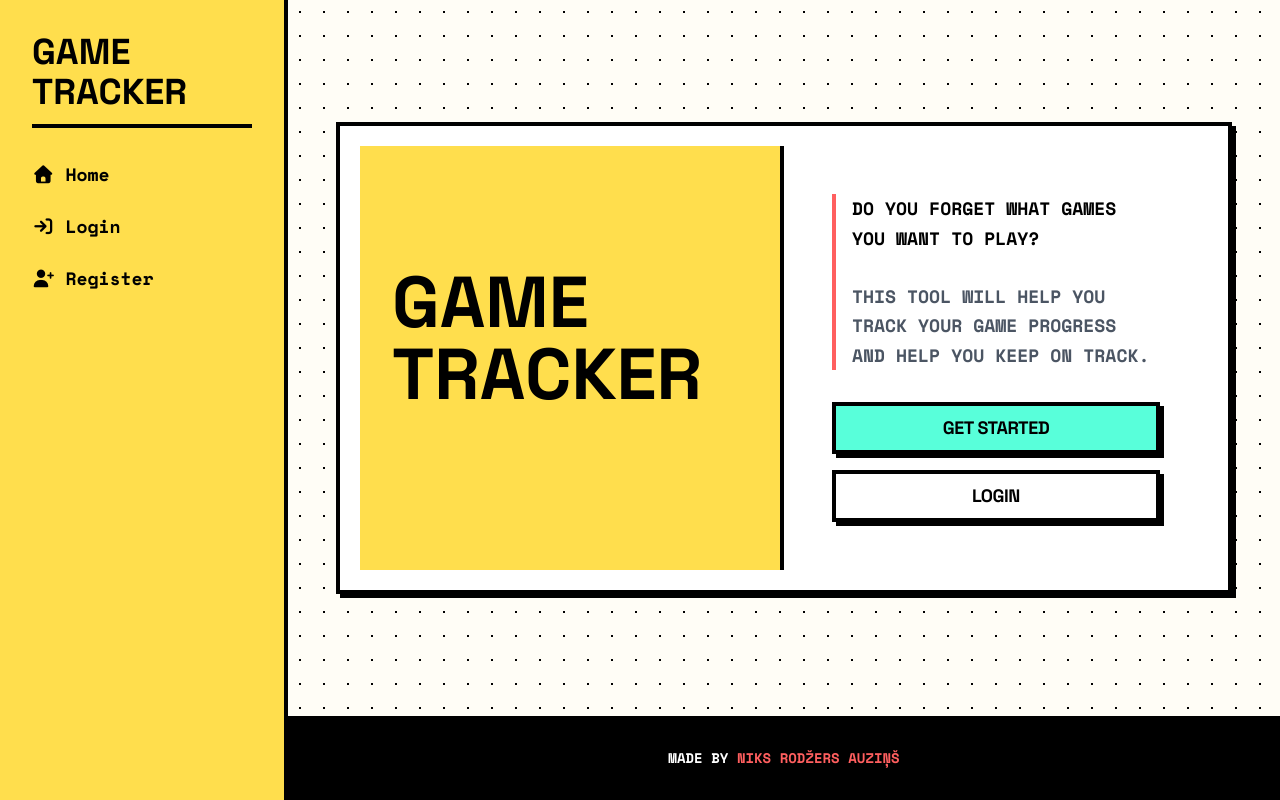
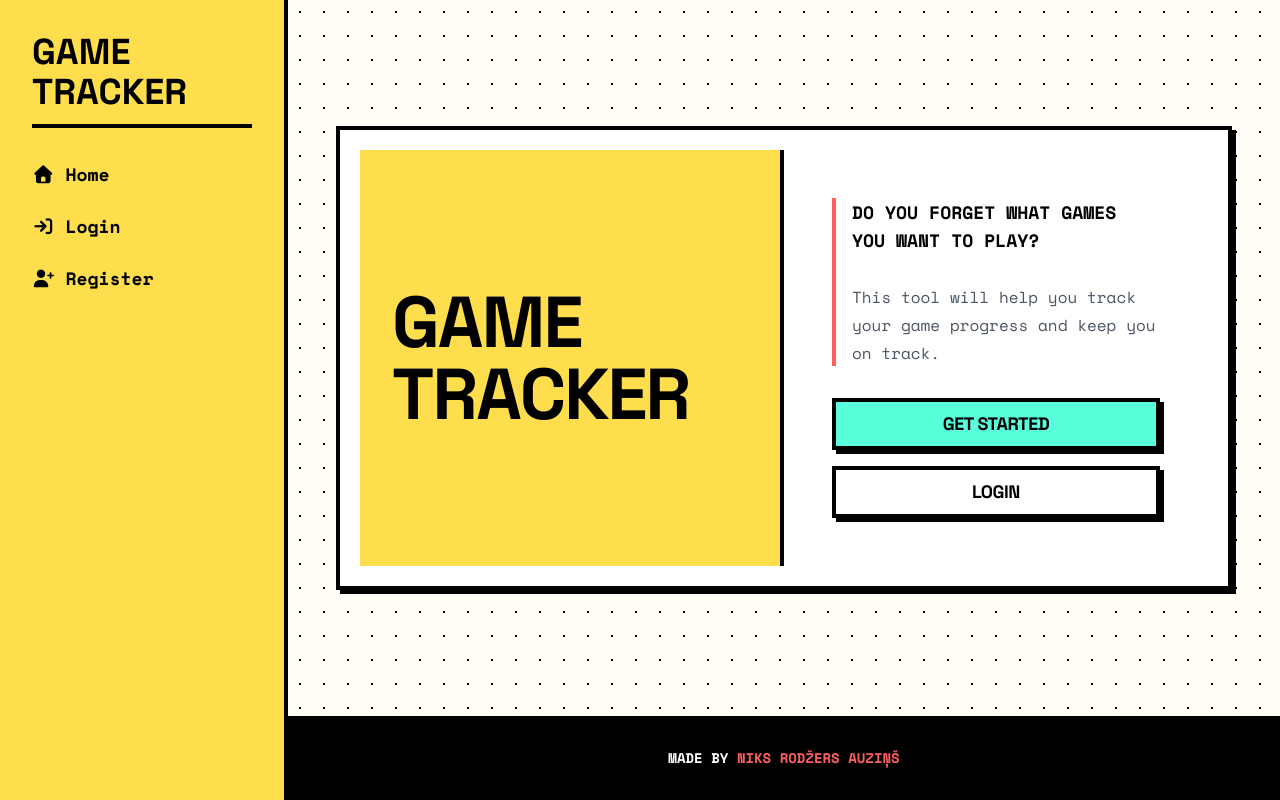
Before and after one commit to niksauzins/game-tracker, a PHP site: page / in a window 1280 px wide. Run offline with PHP 8.4, Linux system fonts and the light colour scheme; some libraries are stand-ins or nearby versions.

Commit message:
feat: add mobile navigation toggle and improve responsive layout

```diff
--- a/includes/header.php
+++ b/includes/header.php
@@ -79,12 +79,23 @@ require_once __DIR__ . '/../config/db.php';
 </head>
 
 <body class="min-h-screen flex flex-col md:flex-row text-black relative">
-    <aside class="w-full md:max-w-72 bg-custom-yellow flex flex-col border-r-4 border-black z-40 md:sticky md:top-0 md:h-screen shrink-0">
-        <div class="flex-1 p-8">
-            <h1 class="text-4xl font-semibold font-grotesk border-b-4 border-black pb-3">GAME TRACKER</h1>
+    <aside class="w-full md:max-w-72 bg-custom-yellow flex flex-col border-b-4 md:border-b-0 md:border-r-4 border-black z-40 md:sticky md:top-0 md:h-screen shrink-0">
 
-            <nav class="flex flex-col justify-between mt-8 text-lg">
-                <div class="flex flex-col gap-6 font-bold font-mono">
+        <!-- Mobile navbar -->
+        <div class="flex items-center justify-between p-4 md:hidden">
+            <h1 class="text-3xl font-black font-grotesk tracking-tight">GAME TRACKER</h1>
+            <button id="mobileMenuBtn" class="custom-btn !px-3 !py-1.5 bg-white text-sm">
+                <i class="fa-solid fa-bars"></i>
+            </button>
+        </div>
+
+        <!-- Desktop navbar -->
+        <div id="navMenuContent" class="hidden md:flex flex-col flex-1">
+            <div class="flex-1 p-6 md:p-8 pt-2 md:pt-8">
+                <h1 class="hidden md:block text-4xl font-semibold font-grotesk border-b-4 border-black pb-3">GAME TRACKER</h1>
+
+                <nav class="flex flex-col justify-between mt-0 md:mt-8 text-lg">
+                    <div class="flex flex-col gap-5 md:gap-6 font-bold font-mono">
                         <?php if (isLoggedIn()): ?>
                             <a href="/pages/dashboard.php" class="hover:text-custom-red hover:translate-x-2 transition"><i class="fa-solid fa-house"></i> Dashboard</a>
                             <a href="/pages/games.php" class="hover:text-custom-red hover:translate-x-2 transition"><i class="fa-solid fa-gamepad"></i> Library</a>
@@ -99,11 +110,25 @@ require_once __DIR__ . '/../config/db.php';
             </div>
 
             <?php if (isLoggedIn()): ?>
-            <div class="border-t-4 border-black bg-white p-8">
+                <div class="border-t-4 border-black bg-white p-6 md:p-8">
                     <p class="mb-4 font-mono font-bold text-sm">USER: <span class="uppercase text-custom-red"><?= htmlspecialchars($_SESSION['username']) ?></span></p>
                     <a href="../actions/logout.php" class="w-full custom-btn bg-black !text-white hover:!bg-custom-red">Logout</a>
                 </div>
             <?php endif; ?>
+        </div>
     </aside>
 
-    <div class="flex-1 min-w-0 max-w-7xl mx-auto flex flex-col min-h-screen">
+    <script>
+        const menuBtn = document.getElementById('mobileMenuBtn');
+        const menuContent = document.getElementById('navMenuContent');
+        const icon = menuBtn.querySelector('i');
+
+        // Toggle the mobile menu
+        menuBtn.addEventListener('click', () => {
+            menuContent.classList.toggle('hidden');
+            icon.classList.toggle('fa-bars');
+            icon.classList.toggle('fa-xmark');
+        });
+    </script>
+
+    <div class="flex-1 w-full min-w-0 max-w-7xl mx-auto flex flex-col min-h-screen">
--- a/index.php
+++ b/index.php
@@ -1,15 +1,24 @@
 <?php require_once './includes/header.php' ?>
 
-<main class="flex-1 flex justify-center items-center p-6 md:p-12">
-    <div class="max-w-4xl w-full custom-card flex">
-        <div class="bg-custom-yellow md:w-1/2 p-8 flex items-center border-r-4 border-black">
-            <h1 class="font-grotesk font-black text-7xl uppercase pb-4 mb-6 text-left">Game <br> Tracker</h1>
+<main class="md:flex-1 flex justify-center items-center pt-20 p-4 sm:p-6 md:p-12">
+    <div class="max-w-4xl w-full custom-card flex flex-col md:flex-row p-0 overflow-hidden">
+        <div class="bg-custom-yellow w-full md:w-1/2 p-6 md:p-8 flex items-center border-b-4 md:border-b-0 md:border-r-4 border-black">
+            <h1 class="font-grotesk font-black text-4xl sm:text-5xl md:text-7xl uppercase tracking-tight leading-none text-left">
+                Game <br class="hidden md:inline"> Tracker
+            </h1>
         </div>
-        <div class="md:w-1/2 p-12 flex flex-col gap-4">
-            <p class="mb-4 font-mono leading-relaxed uppercase font-bold border-l-4 border-custom-red pl-4 text-lg">Do you forget what games you want to play? <br><br> <span class="text-gray-600">This tool will help you track your game progress and help you keep on track.</span></p>
-            <a href="pages/register.php" class="custom-btn bg-custom-teal text-lg">Get Started</a>
-            <a href="pages/login.php" class="custom-btn text-lg">Login</a>
+        <div class="w-full md:w-1/2 p-6 sm:p-8 md:p-12 flex flex-col justify-center gap-4">
+            <p class="mb-2 md:mb-4 font-mono leading-relaxed uppercase font-bold border-l-4 border-custom-red pl-4 text-sm sm:text-base md:text-lg">
+                Do you forget what games you want to play?
+                <br><br>
+                <span class="text-gray-600 normal-case font-normal text-xs sm:text-sm md:text-base">
+                    This tool will help you track your game progress and keep you on track.
+                </span>
+            </p>
+            <a href="pages/register.php" class="custom-btn bg-custom-teal text-sm md:text-lg w-full">Get Started</a>
+            <a href="pages/login.php" class="custom-btn text-sm md:text-lg w-full">Login</a>
         </div>
+
     </div>
 </main>
 
--- a/pages/dashboard.php
+++ b/pages/dashboard.php
@@ -53,12 +53,12 @@ $lastPlayed = $stmt->get_result()->fetch_assoc()['title'] ?? 'None';
 
     <div class="custom-card flex flex-col md:flex-row justify-between items-start md:items-center gap-6 mb-8">
         <div>
-            <h1 class="text-4xl font-grotesk font-black uppercase leading-none">Welcome, <br><span class="text-custom-red bg-black px-3 leading-normal"><?= $_SESSION['username'] ?></span></h1>
+            <h1 class="text-3xl md:text-4xl font-grotesk font-black uppercase leading-none">Welcome, <br class="hidden sm:block"><span class="text-custom-red bg-black px-3 py-1 inline-block mt-0 leading-normal"><?= $_SESSION['username'] ?></span></h1>
         </div>
 
         <div class="flex w-full md:w-auto gap-4 flex-col sm:flex-row">
             <a href="games.php" class="custom-btn text-sm">Browse Library</a>
-            <a href="games.php" class="custom-btn text-sm bg-custom-teal">My Entries</a>
+            <a href="entries.php" class="custom-btn text-sm bg-custom-teal">My Entries</a>
         </div>
     </div>
 
--- a/pages/entries.php
+++ b/pages/entries.php
@@ -45,7 +45,7 @@ $subtitle = $status ? "{$status} games" : 'All games';
             <p class="text-sm font-bold font-mono uppercase mt-2"><?= htmlspecialchars($subtitle) ?></p>
         </div>
 
-        <div class="flex w-full md:w-auto gap-4 flex-col sm:flex-row">
+        <div class="flex w-full md:w-auto gap-4 flex-row flex-wrap">
             <a href="entries.php" class="custom-btn text-sm <?= $status === '' ? 'bg-custom-red' : '' ?>">All</a>
             <a href="?status=playing" class="custom-btn text-sm <?= $status === 'playing' ? 'bg-custom-red' : '' ?>">Playing</a>
             <a href="?status=waitlist" class="custom-btn text-sm <?= $status === 'waitlist' ? 'bg-custom-red' : '' ?>">Waitlist</a>
--- a/pages/login.php
+++ b/pages/login.php
@@ -12,7 +12,7 @@ $pageTitle = 'Login';
 
 <?php require_once '../includes/header.php' ?>
 
-<main class="flex-1 flex justify-center items-center p-6">
+<main class="md:flex-1 flex justify-center items-center p-6 pt-20">
     <div class="max-w-md w-full custom-card !p-8">
         <h1 class="font-grotesk font-black text-4xl uppercase border-b-4 border-black pb-4 mb-6 text-center">Login</h1>
 
--- a/pages/register.php
+++ b/pages/register.php
@@ -12,7 +12,7 @@ $pageTitle = 'Register';
 
 <?php require_once '../includes/header.php' ?>
 
-<main class="flex-1 flex justify-center items-center p-6">
+<main class="md:flex-1 flex justify-center items-center p-6 pt-14">
     <div class="max-w-md w-full custom-card !p-8">
         <h1 class="font-grotesk font-black text-4xl uppercase border-b-4 border-black pb-4 mb-6 text-center">Register</h1>
 
```
Also changed, not shown: pages/entry_detail.php (+36 -13 lines), pages/game_detail.php (+8 -8 lines), pages/games.php (+4 -4 lines). Lines whose indentation alone changed are shown as unchanged.
